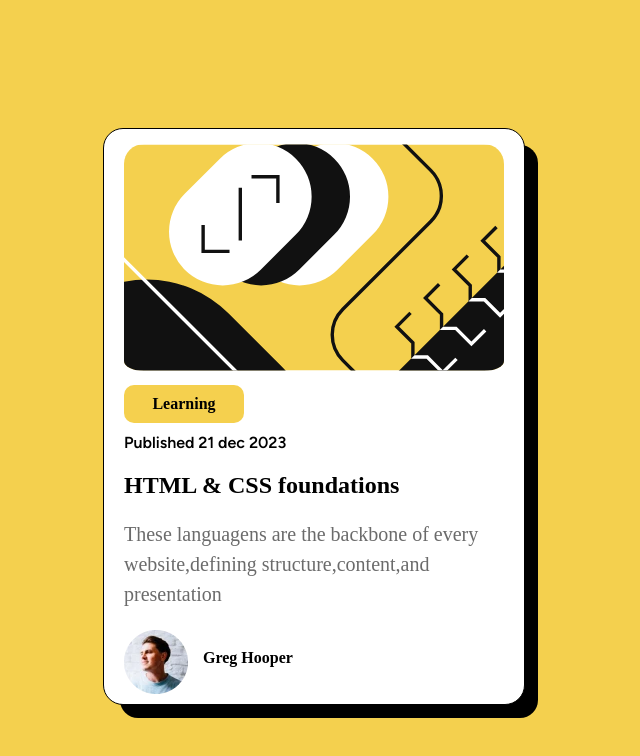
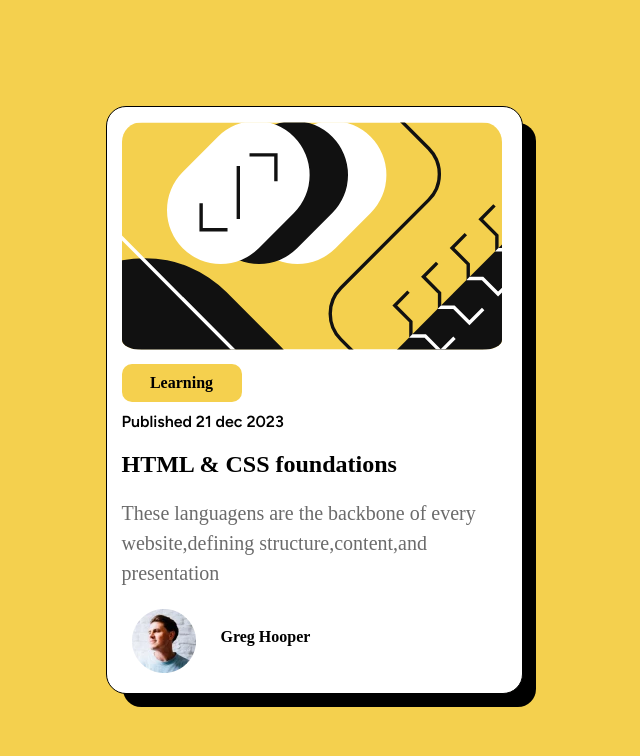
Before and after one commit to Ragnardnl/Blog, a plain HTML site: page index.html in a window 1280 px wide. Shown: the whole page, without its empty margins (326-966 px from the left). Drawn offline with Linux system fonts and the light colour scheme.

Commit message:
Update style.css

```diff
--- a/style.css
+++ b/style.css
@@ -14,12 +14,12 @@
     padding: 0;
 }
 body {
-    font-family: "Figtree:ital";
-    font-optical-sizing: auto;
-    font-weight: weight;
-    font-style: normal;
+    display: flex;
+    flex-direction: column;
+    justify-content: center;
+    align-items: center;
+    min-height: 100vh;
     background-color: hsl(47, 88%, 63%);
-    width: 100%;
 }
 .imagem {
     width: 95%;
@@ -29,11 +29,7 @@ body {
 main {
     max-width: 400px;
     min-width: 300px;
-    height: 550px;
-    align-items: center;
-    margin: auto;
-    margin-top: 10%;
-    padding: 15px 0px 10px 20px;
+    padding: 15px 0px 10px 15px;
     background-color: white;
     border-radius: 20px;
     box-shadow: 15px 15px 0px -2px black;
@@ -72,7 +68,7 @@ h1:hover {
 .container  img {
     float: left;
     margin-right: 15px;
-    padding-top: 10px;
+    padding: 10px
 }
 .container  p {
     text-align: justify;
```
